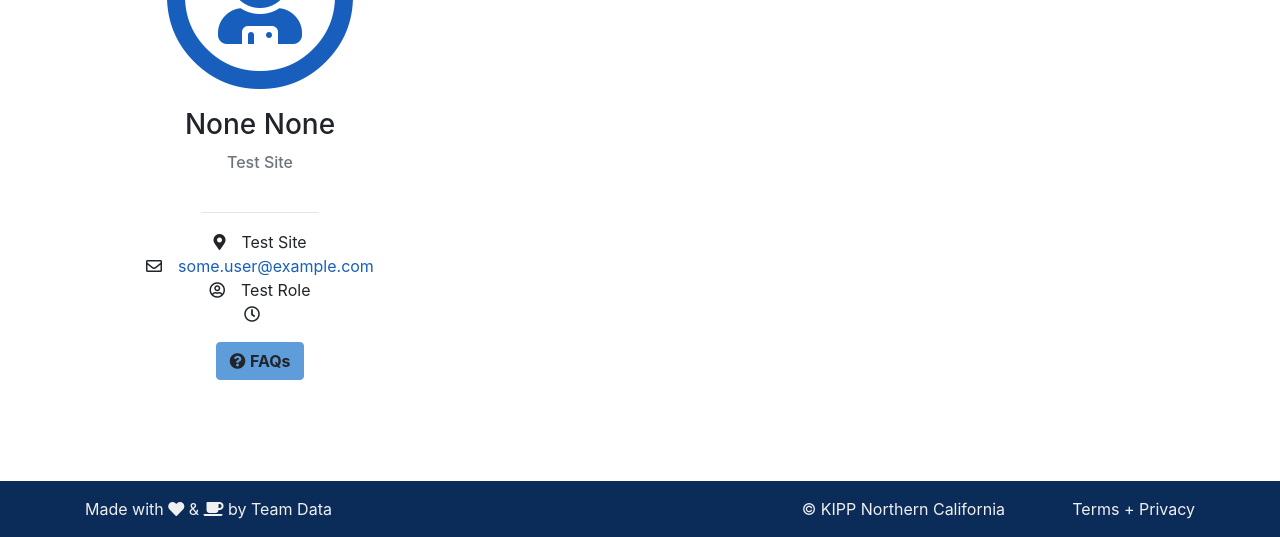
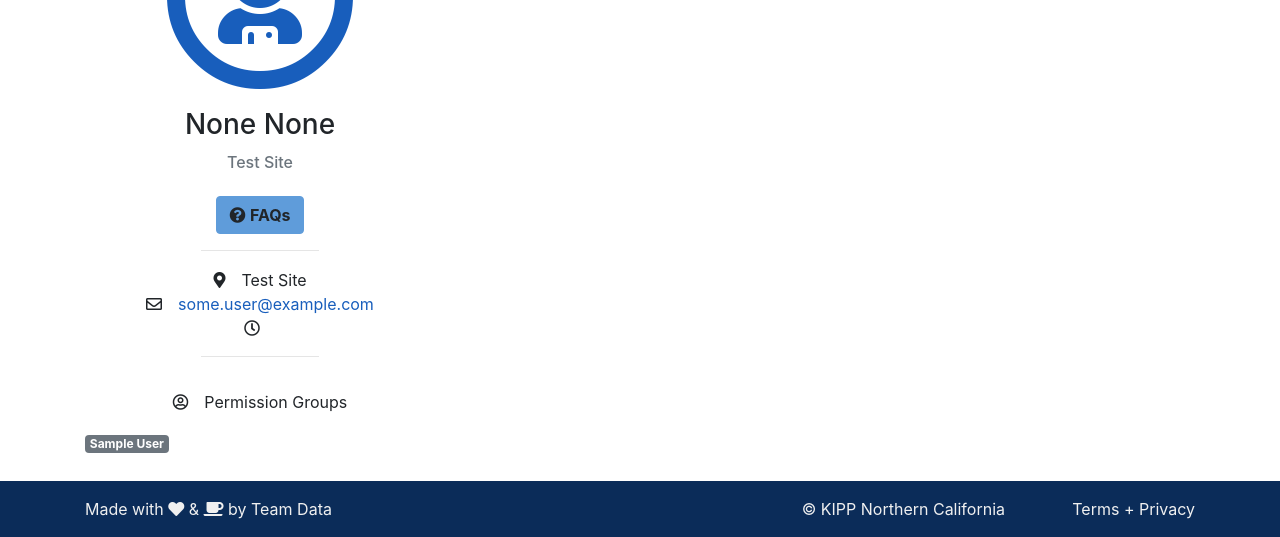
Before and after one commit to kippnorcal/galaxy, a Django app: page /profile/ in a window 1280 px wide. Shown: the part 263-800 px from the top of the page. Run offline with Django 3.2, Linux system fonts and the light colour scheme; a user stored in the database is signed in; data comes from the database, SQL or seed files in the repository; tables that the repository leaves empty hold one stand-in row (values such as "Sample post"); parts of the project's set-up code (start-up, migrations or seed data) failed here and were passed over; some libraries are stand-ins or nearby versions.

Commit message:
Replaced roles on profile page

```diff
--- a/templates/profile.html
+++ b/templates/profile.html
@@ -27,17 +27,7 @@
       <h3 class="card-title text-center pt-3">{{ profile.first_name }} {{ profile.last_name }}</h3>
       <h6 class="text-center text-muted">{{ profile.job_title }}</h6>
       <ul class="list-unstyled pt-3">
-        <hr class="col-sm-3">
-        <li class="text-center"><i class="fas fa-map-marker-alt pr-3" data-toggle="tooltip" data-placement="left"
-            title="Work Location"></i>{{ profile.site }}</li>
-        <li class=" text-center"><i class="far fa-envelope pr-3" data-toggle="tooltip" data-placement="left"
-            title="Email"></i><a href="mailto:{{ profile.email }}">{{ profile.email}}</a></li>
-        <li class="text-center"><i class="far fa-user-circle pr-3" data-toggle="tooltip" data-placement="left"
-            title="Role"></i>{{ profile.job_title.role }}</li>
-        <li class="text-center"><i class="far fa-clock pr-3" data-toggle="tooltip" data-placement="left"
-            title="Last Login"></i>{{ user.last_login|localtime }}</li>
-      </ul>
-      <div class="text-center">
+        <div class="text-center">
         {% if request.user.is_staff %}
         <a href="{% url 'admin:index' %}" class="btn btn-success">
           <i class="fas fa-rocket"></i>
@@ -50,6 +40,23 @@
           <strong>FAQs</strong>
         </a>
         {% endif %}
+        <hr class="col-sm-3">
+        <li class="text-center"><i class="fas fa-map-marker-alt pr-3" data-toggle="tooltip" data-placement="left"
+            title="Work Location"></i>{{ profile.site }}</li>
+        <li class=" text-center"><i class="far fa-envelope pr-3" data-toggle="tooltip" data-placement="left"
+            title="Email"></i><a href="mailto:{{ profile.email }}">{{ profile.email}}</a></li>
+        <li class="text-center"><i class="far fa-clock pr-3" data-toggle="tooltip" data-placement="left"
+            title="Last Login"></i>{{ user.last_login|localtime }}</li>
+      </ul>
+      <hr class="col-sm-3">
+      <div class="profile-permissions">
+        <ul class="list-unstyled pt-3">
+        <li class="text-center"><i class="far fa-user-circle pr-3" data-toggle="tooltip" data-placement="left"
+                title="Group Header"></i>Permission Groups</li>
+        </ul>
+        {% for group in profile.get_profile_permissions %}
+          <span class="badge badge-secondary">{{ group }}</span>
+        {% endfor %}
       </div>
 
     </div>
```
